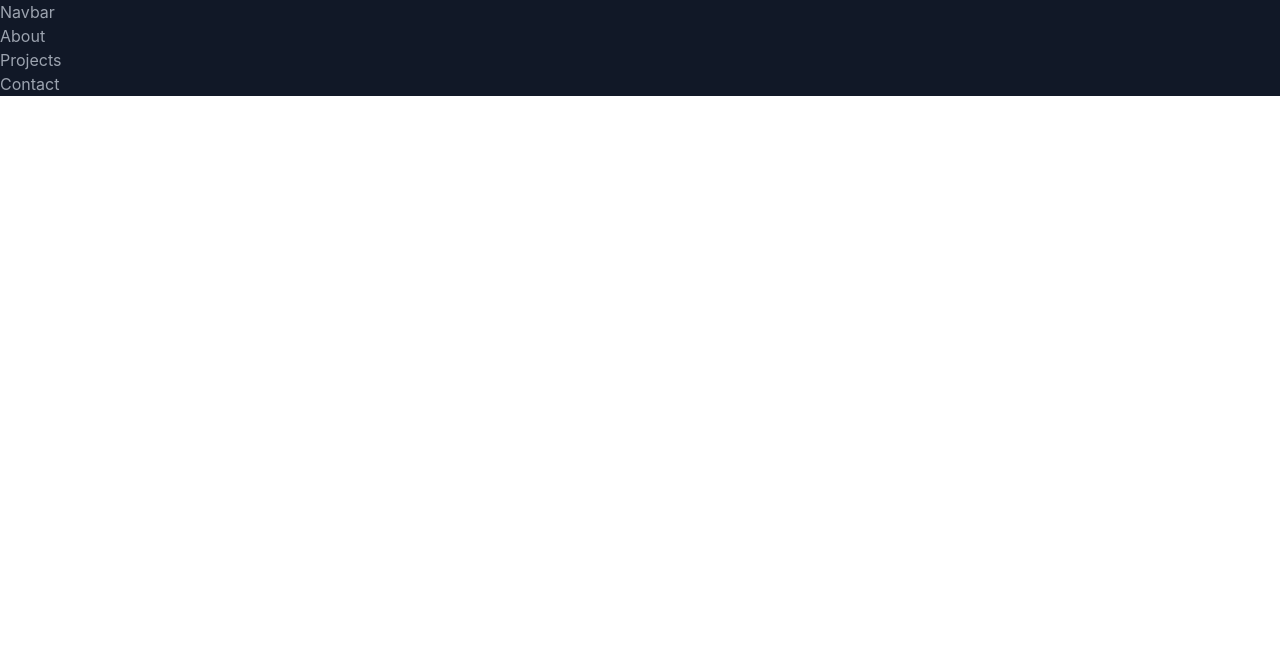
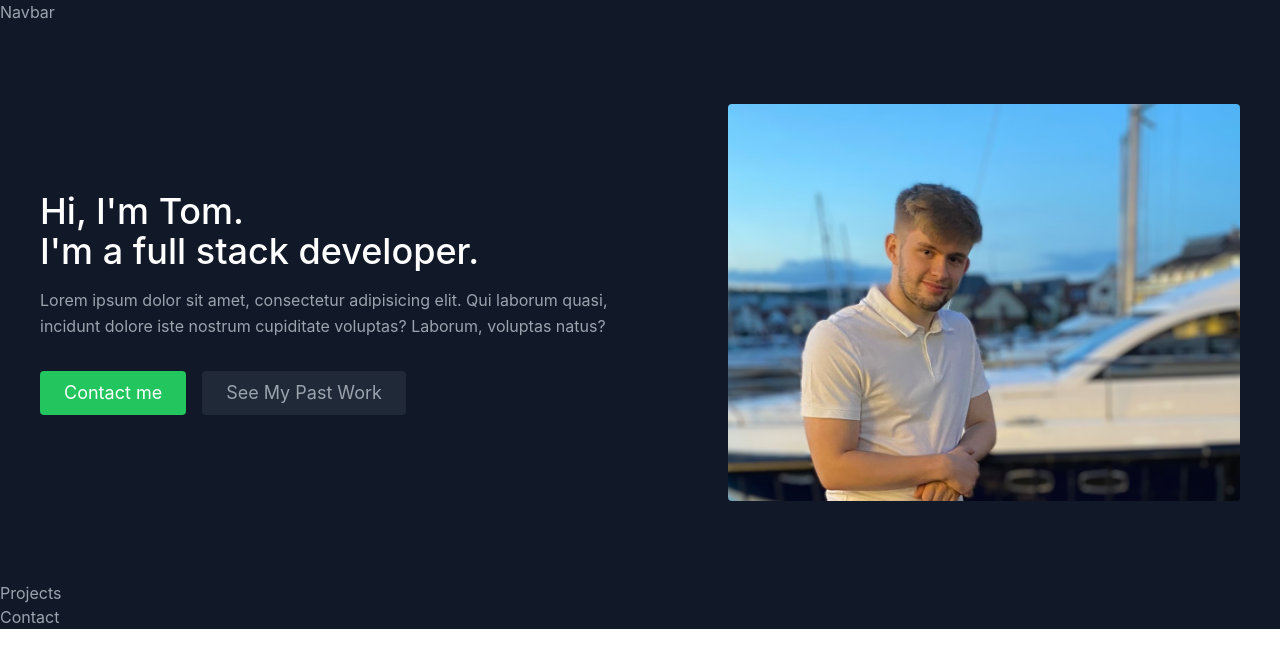
Before and after one commit to tomal02/personal-portfolio, a React (Create React App) app: page / in a window 1280 px wide. Shown: the top 668 px of the page. Built offline with nearby package versions, Linux system fonts and the light colour scheme.

Commit message:
basic about section

```diff
--- a/src/components/About.js
+++ b/src/components/About.js
@@ -1,7 +1,45 @@
 import React from 'react';
 
 const About = () => {
-  return <div>About</div>;
+  return (
+    <section id="about">
+      <div className="container mx-auto flex px-10 py-20 md:flex-row flex-col items-center">
+        <div className="lg:flex-grow md:w-1/2 lg:pr-24 md:pr-16 flex flex-col md:items-start md:text-left mb-16 md:mb-0 items-center text-center">
+          <h1 className="title-font sm:text-4xl text-3xl mb-4 font-medium text-white">
+            Hi, I'm Tom.
+            <br className="hidden lg:inline-block" />
+            I'm a full stack developer.
+          </h1>
+          <p className="mb-8 leading-relaxed">
+            Lorem ipsum dolor sit amet, consectetur adipisicing elit. Qui
+            laborum quasi, incidunt dolore iste nostrum cupiditate voluptas?
+            Laborum, voluptas natus?
+          </p>
+          <div className="flex justify-center">
+            <a
+              href="#contact"
+              className="inline-flex text-white bg-green-500 border-0 py-2 px-6 focus:outline-none hover:bg-green-600 rounded text-lg"
+            >
+              Contact me
+            </a>
+            <a
+              href="#projects"
+              className="ml-4 inline-flex text-gray-400 bg-gray-800 border-0 py-2 px-6 focus:outline-none hover:bg-gray-700 hover:text-white rounded text-lg"
+            >
+              See My Past Work
+            </a>
+          </div>
+        </div>
+        <div className="lg:max-w-lg lg:w-full md:w-1/2 w-5/6">
+          <img
+            className="object-cover object-center rounded"
+            alt="hero"
+            src="./me_boat_photo_cropped_blurred.JPG"
+          />
+        </div>
+      </div>
+    </section>
+  );
 };
 
 export default About;
```
Also changed, not shown: 1 other file (tests, documents, lock files or other folders).
